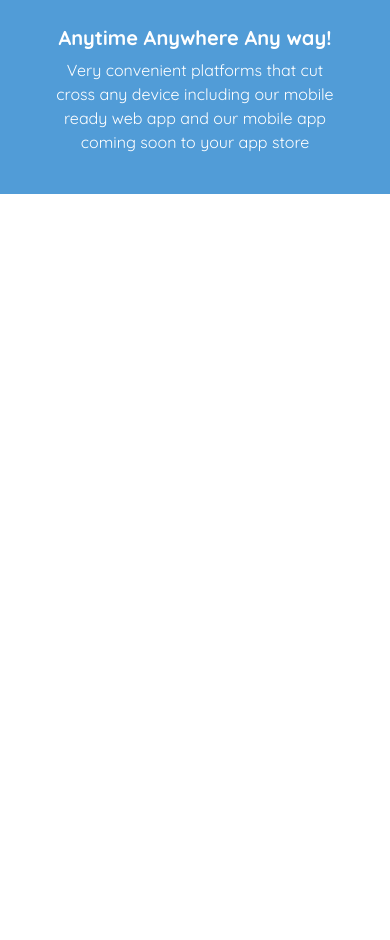
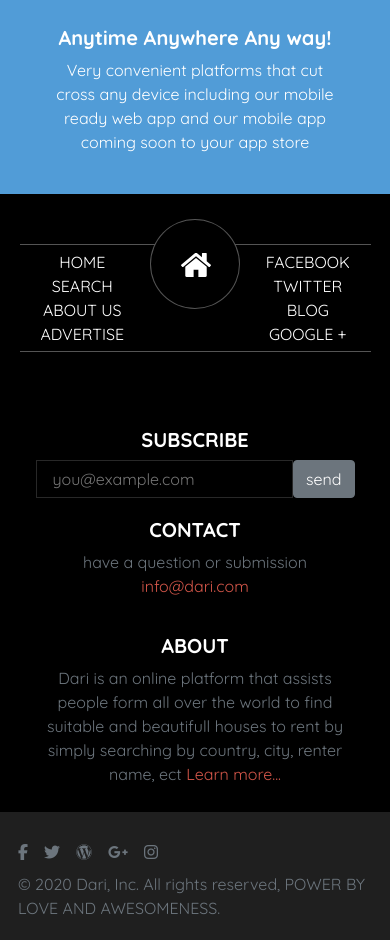
Before and after one commit to elmejdki/HC_Capstone_Project, a website: page index.html in a window 390 px wide. Shown: the part 3625-4565 px from the top of the page. Before the commit the page ends 3819 px from the top, so only its background shows below. Drawn offline with nearby package versions, Linux system fonts and the light colour scheme.

Commit message:
Add footer with responsive styiling

```diff
--- a/assets/styles/style.css
+++ b/assets/styles/style.css
@@ -107,6 +107,104 @@ ul li a {
   border-radius: 50%;
 }
 
+footer {
+  background-color: #000;
+  color: white;
+}
+
+footer .navigation {
+  width: 90%;
+  display: flex;
+  padding: 50px 0;
+  position: relative;
+}
+
+footer .navigation ul {
+  display: flex;
+  list-style: none;
+  flex-wrap: wrap;
+  width: 50%;
+  padding: 5px 0;
+  border-top: 1px solid rgba(175, 175, 175, 0.479);
+  border-bottom: 1px solid rgba(175, 175, 175, 0.479);
+}
+
+footer .navigation ul:first-child {
+  padding-right: 50px;
+}
+
+footer .navigation ul:last-child {
+  padding-left: 50px;
+}
+
+footer .navigation ul li {
+  flex-grow: 1;
+  text-align: center;
+  cursor: pointer;
+  min-width: 100px;
+}
+
+footer .navigation ul li:hover {
+  background-color: white;
+  color: black;
+  font-weight: bold;
+}
+
+footer .navigation .logo {
+  position: absolute;
+  padding: 30px;
+  width: 90px;
+  height: 90px;
+  left: calc(50% - 45px);
+  top: 25px;
+  background-color: black;
+  border: 1px solid rgba(175, 175, 175, 0.479);
+  border-radius: 50%;
+}
+
+footer .navigation .logo .home-logo {
+  position: absolute;
+  top: 30px;
+  left: 30px;
+}
+
+.keepintouch {
+  display: flex;
+  width: 90%;
+  margin: 0 auto;
+  flex-wrap: wrap;
+}
+
+.keepintouch > div {
+  padding: 10px 0;
+  width: calc(100% / 3);
+}
+
+.keepintouch form input {
+  background-color: rgba(95, 158, 160, 0);
+  border: 1px solid rgba(128, 128, 128, 0.308);
+}
+
+.bottom-footer {
+  background-color: #1f1f1f;
+  padding: 20px 10px;
+}
+
+.bottom-footer .fab:hover {
+  cursor: pointer;
+  color: white;
+}
+
+@media screen and (max-width: 1024px) {
+  .keepintouch > div {
+    width: 50%;
+  }
+
+  .keepintouch {
+    justify-content: center;
+  }
+}
+
 @media screen and (max-width: 767px) {
   .hero-form {
     width: auto;
@@ -120,6 +218,14 @@ ul li a {
 
   .sm-center {
     text-align: center;
+  }
+
+  .keepintouch > div {
+    width: 100%;
+  }
+
+  .keepintouch {
+    justify-content: center;
   }
 }
 
--- a/index.html
+++ b/index.html
@@ -144,8 +144,56 @@
           </div>
         </div>
       </section>
+    </main>
 
-    </main>
+    <footer class="max-3k mx-auto">
+      <div class="navigation mx-auto">
+        <ul>
+          <li>HOME</li>
+          <li>SEARCH</li>
+          <li>ABOUT US</li>
+          <li>ADVERTISE</li>
+        </ul>
+        <div class="logo">
+          <div class="home-logo"></div>
+        </div>
+        <ul>
+          <li>FACEBOOK</li>
+          <li>TWITTER</li>
+          <li>BLOG</li>
+          <li>GOOGLE +</li>
+        </ul>
+      </div>
+
+      <div class="keepintouch">
+        <div class="subscribe text-center px-3">
+          <h5 class="font-weight-bold text-uppercase">subscribe</h5>
+          <form class="d-flex" action="#" method="get">
+            <input class="flex-grow-1 flex-shrink-1 px-3" type="text" name="email" placeholder="you@example.com">
+            <button class="btn btn-secondary">send</button>
+          </form>
+        </div>
+        <div class="contact text-center px-3">
+          <h5 class="font-weight-bold">CONTACT</h5>
+          <p class="text-secondary m-0">have a question or submission</p>
+          <p class="text-main">info@dari.com</p>
+        </div>
+        <div class="about text-center px-3">
+          <h5 class="font-weight-bold">ABOUT</h5>
+          <p class="text-secondary">Dari is an online platform that assists people form all over the world to find suitable and beautifull houses to rent by simply searching by country, city, renter name, ect <span class="text-main">Learn more...</span></p>
+        </div>
+      </div>
+      <div class="bottom-footer d-flex align-items-center flex-wrap justify-content-between">
+        <ul class="social-media text-secondary d-flex list-unstyled m-0 py-2">
+          <li class="px-2"><i class="fab fa-facebook-f"></i></li>
+          <li class="px-2"><i class="fab fa-twitter"></i></li>
+          <li class="px-2"><i class="fab fa-wordpress"></i></li>
+          <li class="px-2"><i class="fab fa-google-plus-g"></i></li>
+          <li class="px-2"><i class="fab fa-instagram"></i></li>
+        </ul>
+        <p class="text-secondary px-2 m-0">© 2020 Dari, Inc. All rights reserved, POWER BY LOVE AND AWESOMENESS.</p>
+      </div>
+    </footer>
   </body>
 
 </html>
```
